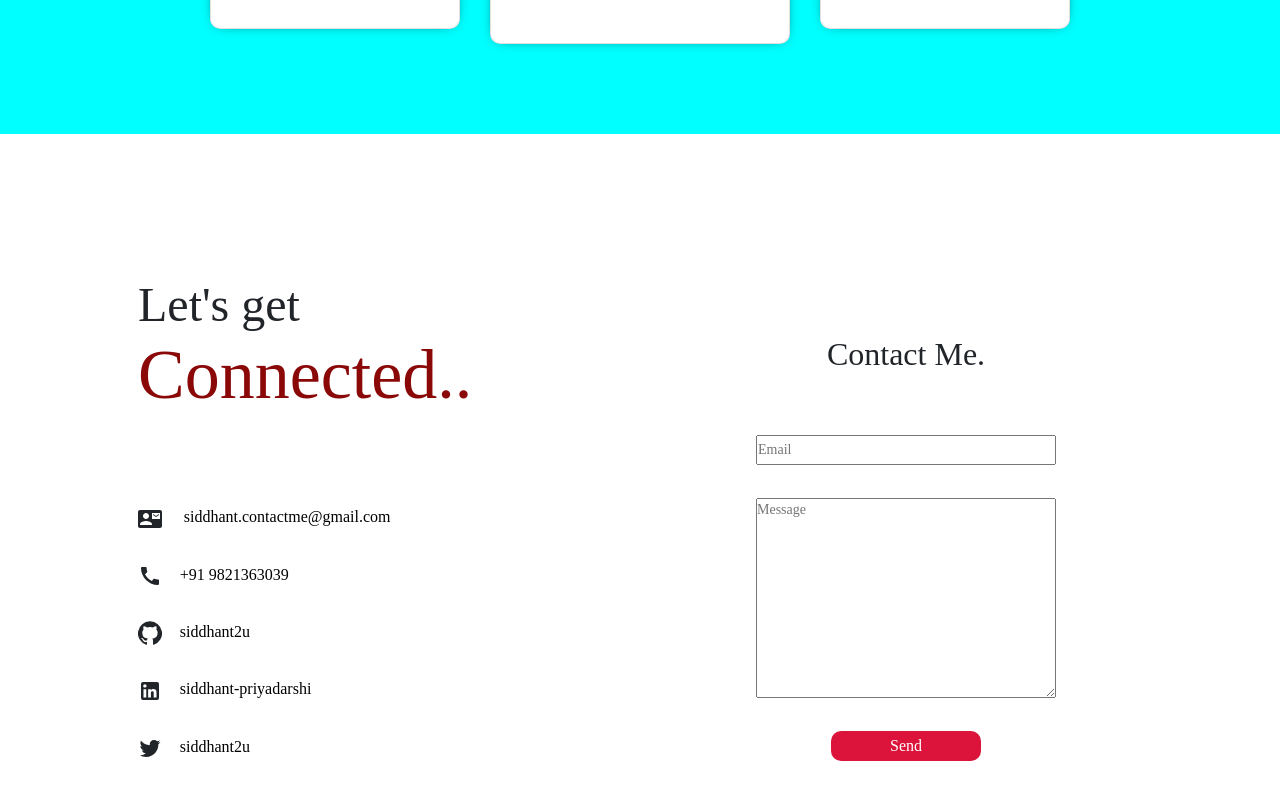
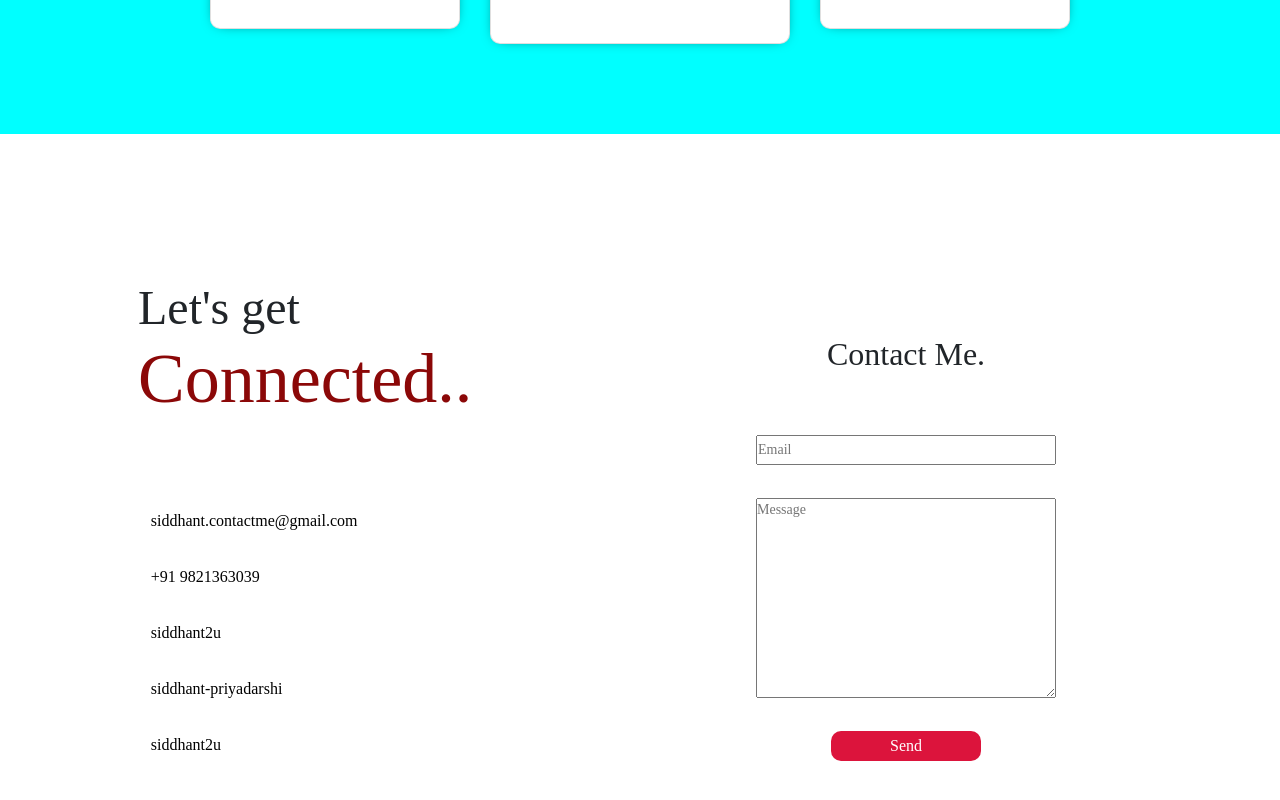
Before and after one commit to siddhant2u/MyPortfolio, a React (Create React App) app: page / in a window 1280 px wide. Shown: the part 2266-3066 px from the top of the page. Built offline with nearby package versions, Linux system fonts and the light colour scheme; a web font is replaced by a local one.

Commit message:
removed material.js

```diff
--- a/src/components/Contact/Contact.js
+++ b/src/components/Contact/Contact.js
@@ -1,12 +1,5 @@
 import { useState } from "react";
 import "./contact.css";
-import {
-  ContactMail,
-  Call,
-  GitHub,
-  LinkedIn,
-  Twitter,
-} from "@material-ui/icons";
 
 export default function Contact() {
   const [message, setMessage] = useState(false);
@@ -22,27 +15,22 @@ export default function Contact() {
           <h1 className="title"> Let's get <span>Connected..</span></h1>
         </div>
         <div className="email cont">
-          <ContactMail className="icon" />
           <span>{"  "}siddhant.contactme@gmail.com</span>
         </div>
         <div className="phone cont">
-          <Call className="icon" />
           <span>+91 9821363039</span>
         </div>
         <div className="github cont">
-          <GitHub className="icon" />
           <a href="https://github.com/siddhant2u">
             <span>siddhant2u</span>
           </a>
         </div>
         <div className="linkedin cont">
-          <LinkedIn className="icon" />
           <a href="https://www.linkedin.com/in/siddhant-priyadarshi/">
             <span>siddhant-priyadarshi</span>
           </a>
         </div>
         <div className="twitter cont">
-          <Twitter className="icon" />
           <a href="https://twitter.com/siddhant2u">
             <span>siddhant2u</span>
           </a>
```
